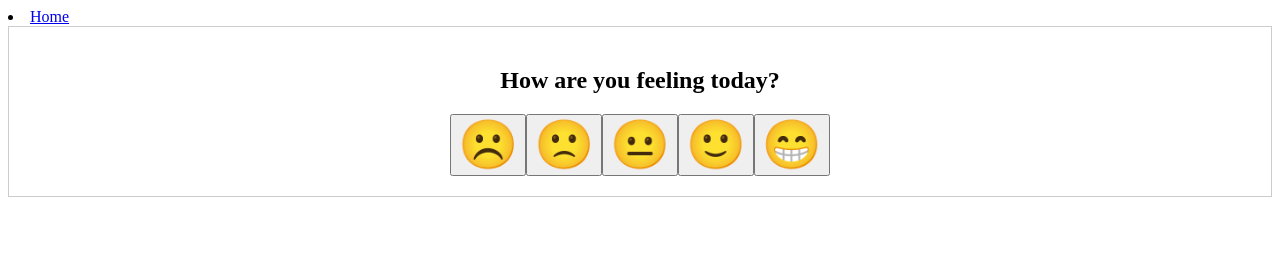
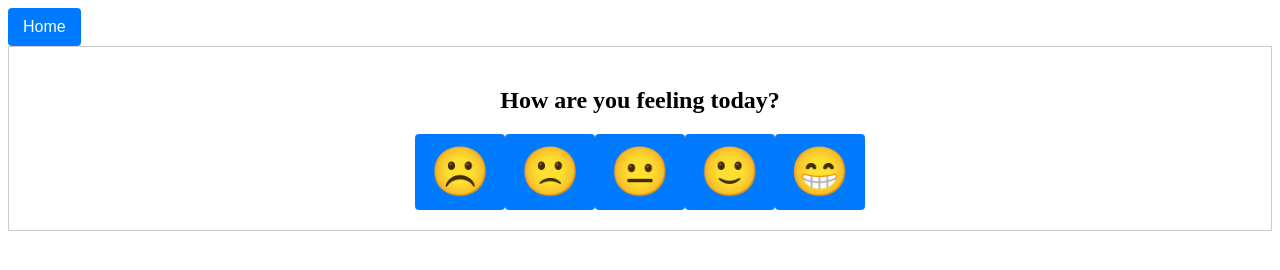
Before and after one commit to matkinson5/missionarymentalhealth, a website: page public/survey.html in a window 1280 px wide. Drawn offline with Linux system fonts and the light colour scheme.

Commit message:
Unify the buttons

```diff
--- a/public/survey.html
+++ b/public/survey.html
@@ -3,8 +3,30 @@
   <head>
     <meta charset="UTF-8" />
     <meta name="viewport" content="width=device-width, initial-scale=1.0" />
-    <title>Dynamic Box with Buttons</title>
-    <li><a href="../public/index.html">Home</a></li>
+    <title>How are You today?</title>
+    <style>
+      button {
+        background-color: #007bff;
+        color: white;
+        padding: 10px 15px;
+        border: none;
+        border-radius: 4px;
+        cursor: pointer;
+        font-size: 16px;
+      }
+
+      button:hover {
+        background-color: #0056b3;
+      }
+    </style>
+
+    <button
+      class="button"
+      onclick="openLink('home')"
+      href="../public/index.html"
+    >
+      Home
+    </button>
   </head>
   <body>
     <script>
@@ -47,6 +69,17 @@
 
       // Call the function to create the box with buttons
       createBoxWithButtons();
+      function openLink(link) {
+        // You can handle the logic for each link here
+        // For now, let's just log the selected link to the console
+        console.log("Opening " + link);
+        if (link == "survey") {
+          location.href = "../public/survey.html";
+        }
+        if (link == "home") {
+          location.href = "../public/index.html";
+        }
+      }
     </script>
   </body>
 </html>
```
Also changed, not shown: public/surveyconf.html (+10 -1 lines).
